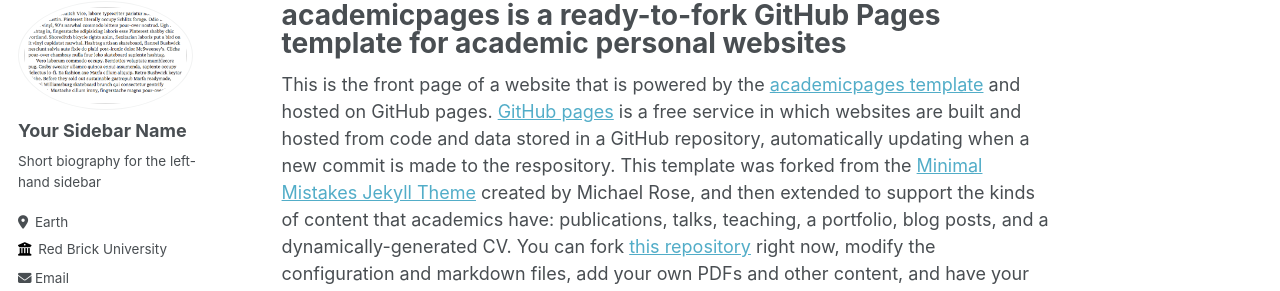
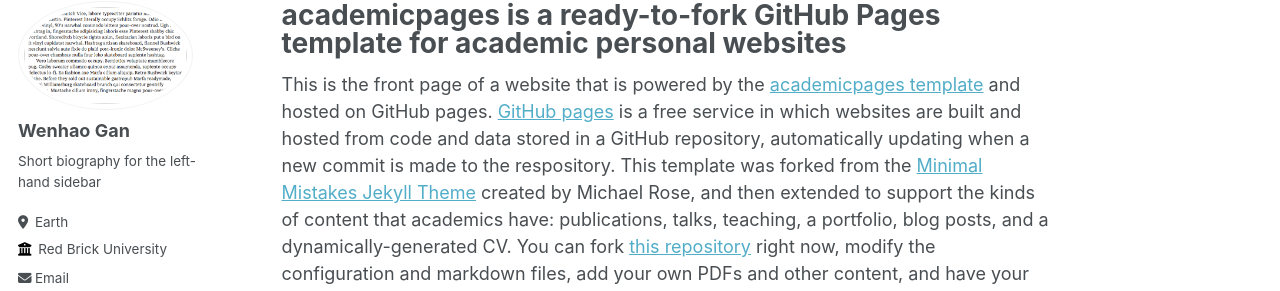
Before and after one commit to wenhaogan9898/mMIRUS.github.io, a Jekyll site: the page built from _pages/about.md, in a window 1280 px wide. Shown: the part 117-408 px from the top of the page. Built offline with Jekyll 4.4.1, drawn with Linux system fonts in a browser that asks for light colours; some web fonts are replaced.

Commit message:
Update _config.yml

```diff
--- a/_config.yml
+++ b/_config.yml
@@ -14,7 +14,7 @@ name                     : &name "Your Name"
 description              : &description "personal description"
 url                      : https://mMIRUS.github.io # the base hostname & protocol for your site e.g. "https://mmistakes.github.io"
 baseurl                  : "" # the subpath of your site, e.g. "/blog"
-repository               : "wenhaogan9898/mMIRUS.github.io"
+repository               : "mMIRUS/mMIRUS.github.io"
 
 # Site Author - The following control what appear as part of the author content on the side bar.
 #               If a field is blank the icon and link will not appear, otherwise it will be shown.
@@ -22,7 +22,7 @@ repository               : "wenhaogan9898/mMIRUS.github.io"
 author:
   # Biographic information
   avatar           : "paragraph-indent.png"
-  name             : "Your Sidebar Name"
+  name             : "Wenhao Gan"
   pronouns         : # example: "she/her"
   bio              : "Short biography for the left-hand sidebar"
   location         : "Earth"
```
